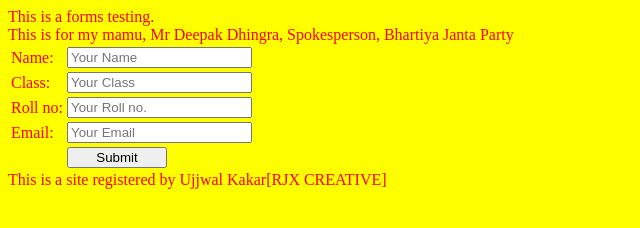
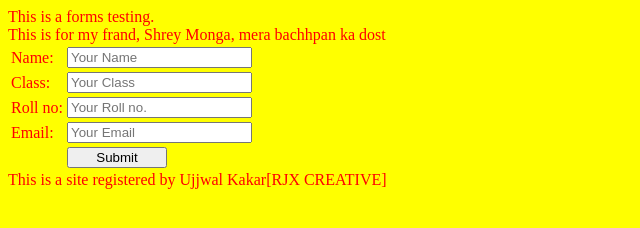
Before and after one commit to RJSouWal/Form1, a plain HTML site: page index.html in a window 1280 px wide. Shown: the whole page, without its empty margins (0-640 px from the left). Drawn offline with Linux system fonts and the light colour scheme.

Commit message:
Update index.html

```diff
--- a/index.html
+++ b/index.html
@@ -25,7 +25,7 @@
 </head>
 <body>
 	This is a forms testing.<br>
-        This is for my mamu, Mr Deepak Dhingra, Spokesperson, Bhartiya Janta Party
+        This is for my frand, Shrey Monga, mera bachhpan ka dost
 	<form method="post" netlify>
 		 <table style="border: 0;">
 		 	<tr>
```
